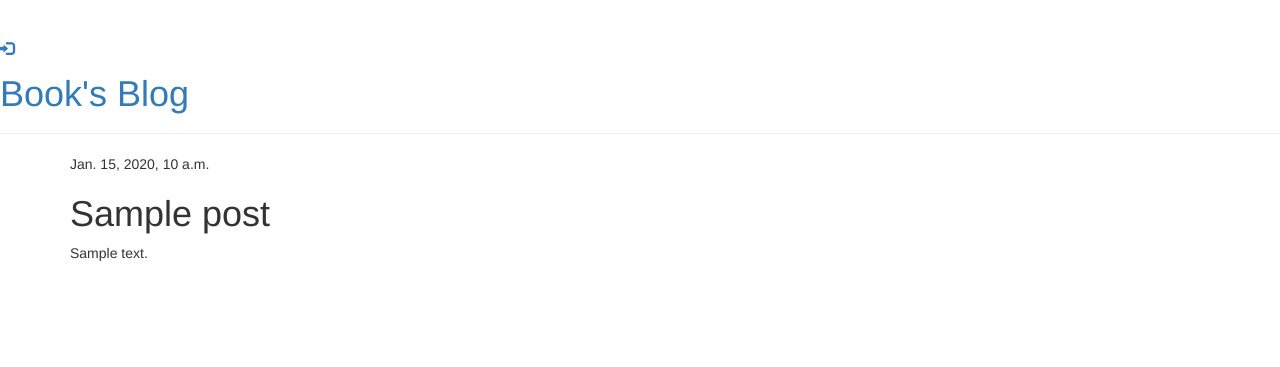
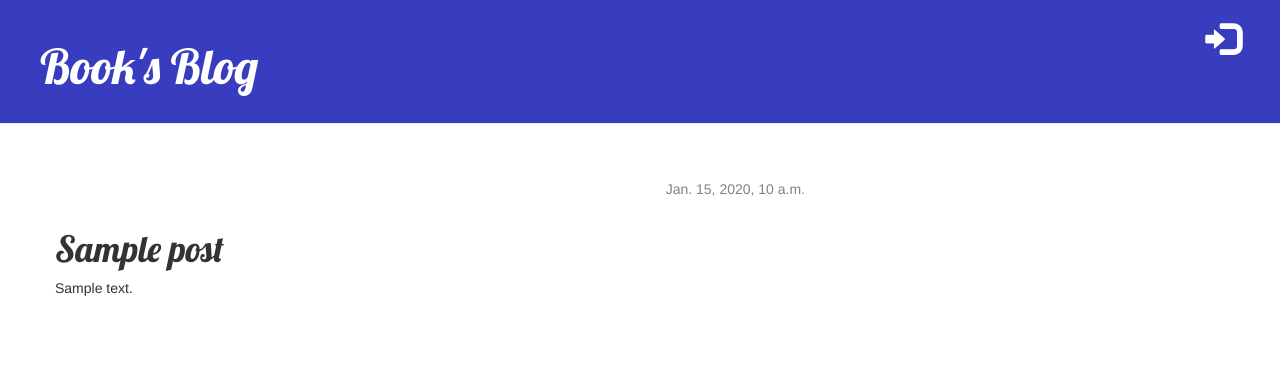
Before and after one commit to ggeraldina/flask_blog, a Django app: template app/templates/blog/post_detail.html in a window 1280 px wide. Shown: the top 367 px of the page. Run offline with Django 3.2, Linux system fonts and the light colour scheme; the template is opened without the code that fills it: most values are stand-ins (such as "Sample title", 1, 10 or a date in 2020); some libraries are stand-ins or nearby versions.

```diff
--- a/app/__init__.py
+++ b/app/__init__.py
@@ -1,5 +1,5 @@
-from flask import Flask
+from flask import Flask, url_for
 
 app = Flask(__name__)
 
-from app import routes
+from app import routes, errors, static_app
--- a/app/routes.py
+++ b/app/routes.py
@@ -1,5 +1,5 @@
 # -*- coding: utf-8 -*-
-from . import app
+from app import app
 
 @app.route("/")
 @app.route("/index")
--- /dev/null
+++ b/app/static/css/blog.css
@@ -0,0 +1,82 @@
+.page-header {
+    background-color: #383DBF;
+    margin-top: 0;
+    padding: 20px 20px 20px 40px;
+}
+
+.page-header h1, .page-header h1 a, .page-header h1 a:visited, .page-header h1 a:active {
+    color: #ffffff;
+    font-size: 36pt;
+    text-decoration: none;
+}
+
+.content {
+    margin-left: 40px;
+}
+
+h1, h2, h3, h4 {
+    font-family: 'Lobster', cursive;
+}
+
+.date {
+    color: #828282;
+    display: inline-block;
+}
+
+.date_post_detail {
+    float: right;
+}
+
+.top_post_detail {
+    height: 30;
+}
+
+.save {
+    float: right;
+}
+
+.post-form textarea, .post-form input {
+    width: 100%;
+}
+
+.top-menu, .top-menu:hover, .top-menu:visited {
+    color: #ffffff;
+    float: right;
+    font-size: 26pt;
+    margin-right: 20px;
+}
+
+.post {
+    margin-top: 35px;
+    margin-bottom: 70px;
+}
+
+.post h1 a, .post h1 a:visited {
+    color: #000000;
+}
+
+.page_error {
+    color: #000000;
+    text-align: center;
+}
+
+.page_error h1 a, .page_error h1 a:hover, .page_error h1 a:visited {
+    color: #383DBF;
+}
+
+.btn {
+    height: 30;
+}
+
+.login_form {
+    padding: 5px;
+}
+
+.login_label {
+    font-family: 'Lobster', cursive;
+    font-size: 16pt;
+}
+
+.login_input input{
+    width: 100%;
+}
--- a/app/templates/blog/base.html
+++ b/app/templates/blog/base.html
@@ -1,4 +1,3 @@
-{% load static %}
 <html>
     <head>
         <!-- Required meta tags -->
@@ -7,26 +6,25 @@
         <!-- CSS -->
         <link rel="stylesheet" href="//maxcdn.bootstrapcdn.com/bootstrap/3.2.0/css/bootstrap.min.css">
         <link rel="stylesheet" href="//maxcdn.bootstrapcdn.com/bootstrap/3.2.0/css/bootstrap-theme.min.css">
-        <link  rel="stylesheet" type="text/css" href="https://fonts.googleapis.com/css?family=Lobster&subset=latin,cyrillic">
-        <link rel="stylesheet" href="{% static 'css/blog.css' %}">
+        <link rel="stylesheet" type="text/css" href="https://fonts.googleapis.com/css?family=Lobster&subset=latin,cyrillic">
+        <link rel="stylesheet" href="/app/static/css/blog.css">
 
         <title>Book's blog</title>
     </head>
     <body>
         <div class="page-header">
-            {% if user.is_authenticated %}
-                <a href="{% url 'post_new' %}" class="top-menu">
+            {% if False %}
+                <a href="" class="top-menu">
                     <span class="glyphicon glyphicon-plus"></span>
                 </a>
-                <a href="{% url 'post_draft_list' %}" class="top-menu">
+                <a href="" class="top-menu">
                     <span class="glyphicon glyphicon-edit"></span>
                 </a>
-                <a href="{% url 'logout' %}" class="top-menu">
+                <a href="" class="top-menu">
                     <span class="glyphicon glyphicon-log-out"></span>
                 </a>
-                <p class="top-menu"> {{ user.username }} </p>
             {% else %}
-                <a href="{% url 'login' %}" class="top-menu">
+                <a href="" class="top-menu">
                     <span class="glyphicon glyphicon-log-in"></span>
                 </a>
             {% endif %}
```
Also changed, not shown: app/errors.py (added, +10 -0 lines), app/static_app.py (added, +7 -0 lines).
